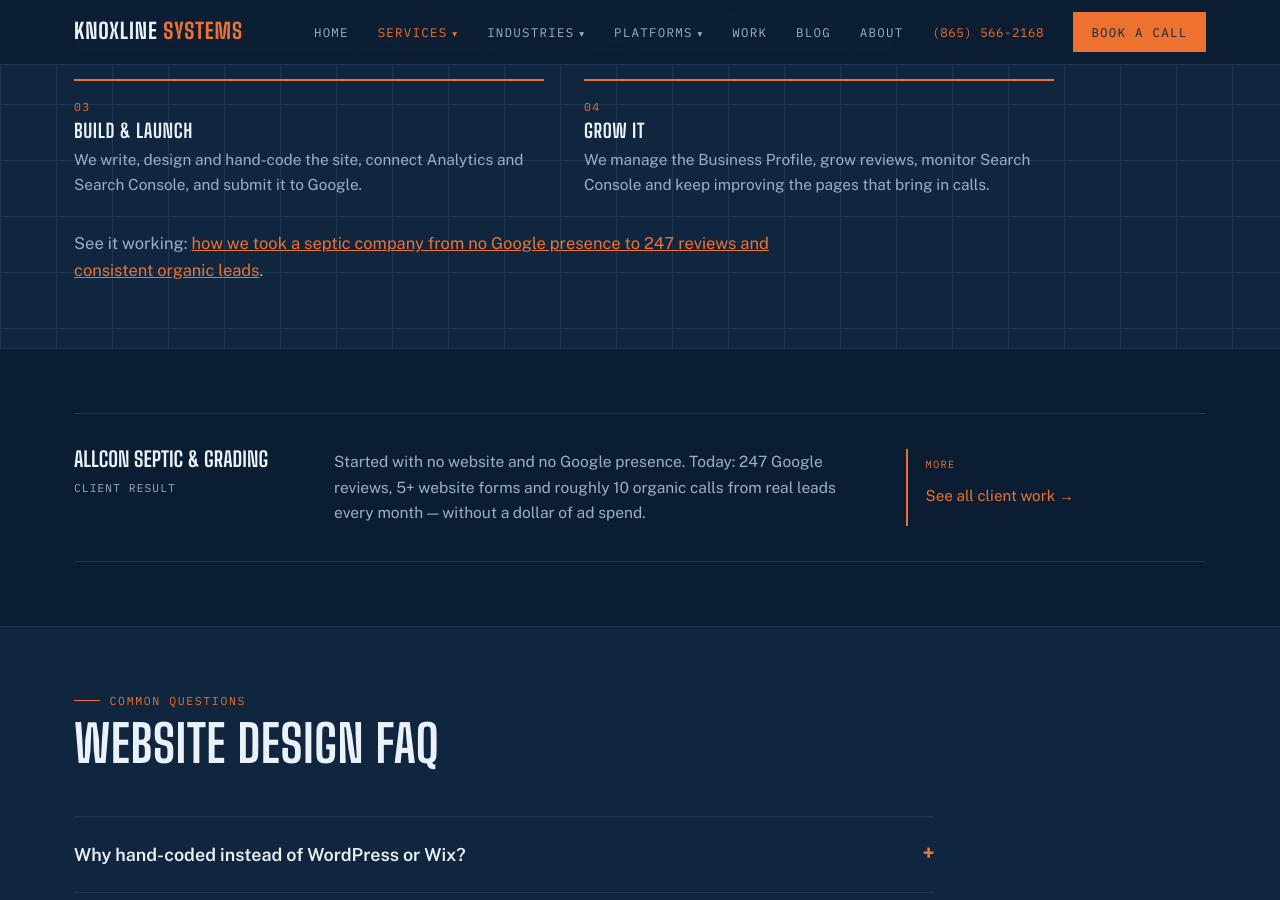
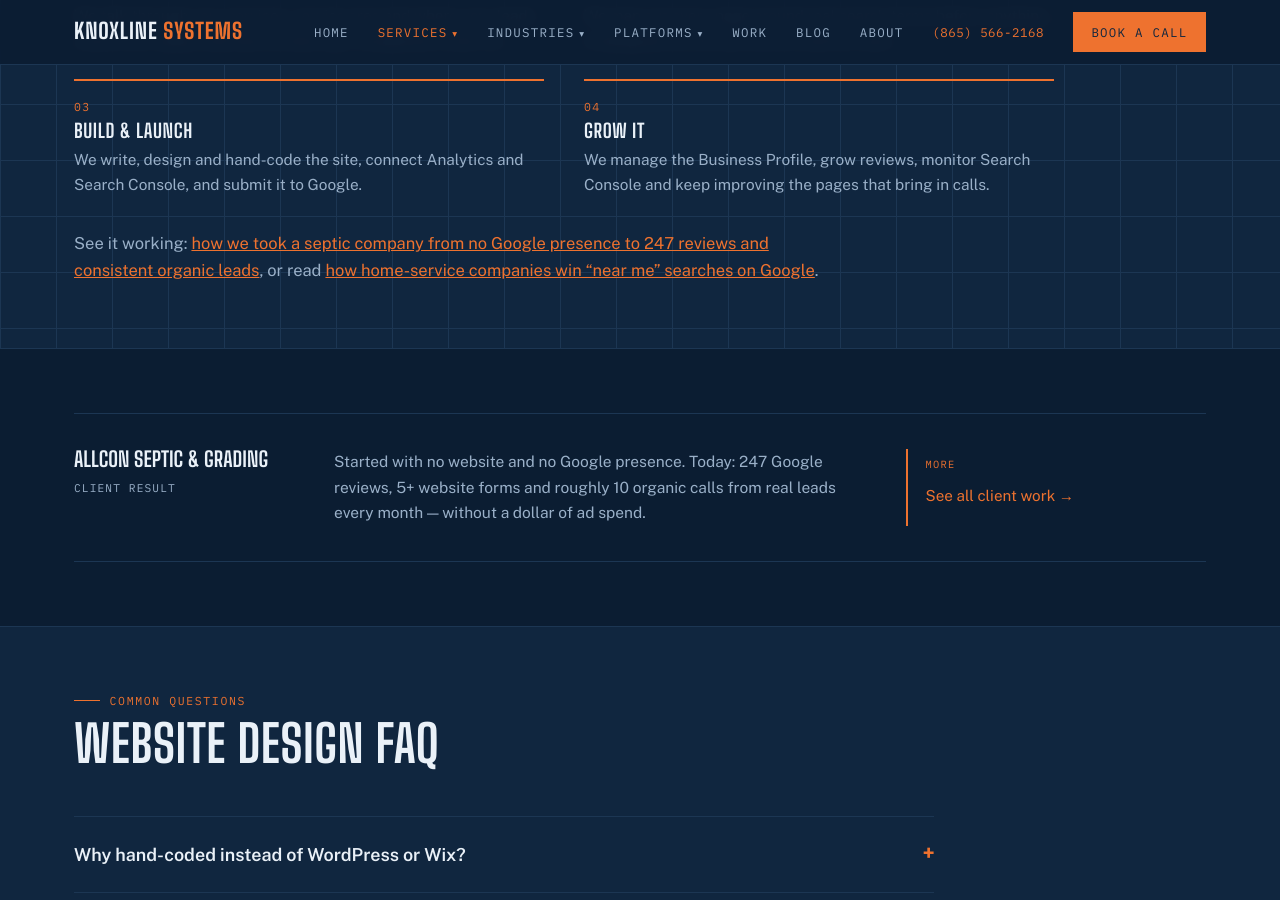
Before and after one commit to Westyn3/Knoxline-Systems, a Jekyll site: the page websites.html, which Jekyll copies as it is, in a window 1280 px wide and 900 px high, scrolled down 2352 px. Built offline with Jekyll 4.4.1, drawn with Linux system fonts in a browser that asks for light colours.

Commit message:
Link three unindexed blog posts from service pages
Co-Authored-By: Claude Opus 5.5 <noreply@anthropic.com>
Claude-Session: https://claude.ai/code/session_01TcFYocd541SwqNUboSzTq3

```diff
--- a/automated-reporting.html
+++ b/automated-reporting.html
@@ -153,7 +153,7 @@
       <li><h3>Build &amp; check</h3><p>Dashboards and reports are built, then checked against numbers you already trust.</p></li>
       <li><h3>Keep it accurate</h3><p>As your business changes, the reports change with it. On a retainer, we monitor the sync.</p></li>
     </ol>
-    <p class="reveal" style="margin-top:2rem;color:var(--slate);max-width:760px">See the system behind one dashboard: <a href="/blog/jobnimbus-payroll-automation-roofing/" style="color:var(--orange)">how we automated a two-location roofer’s payroll and reporting from JobNimbus</a>.</p>
+    <p class="reveal" style="margin-top:2rem;color:var(--slate);max-width:760px">See the system behind one dashboard: <a href="/blog/jobnimbus-payroll-automation-roofing/" style="color:var(--orange)">how we automated a two-location roofer’s payroll and reporting from JobNimbus</a>, or read <a href="/blog/your-crm-has-the-data.-here-s-how-a-live-dashboard-turns-it-into-answers/" style="color:var(--orange)">how a live dashboard turns your CRM data into answers</a>.</p>
   </div>
 </section>
 <section class="cases" style="padding:64px 0"><div class="wrap"><div class="case reveal" style="border-bottom:1px solid var(--line-faint)"><div class="who"><b>Greater Roofing Solutions</b><span>Client result</span></div><div class="what">A live dashboard across two locations answers the questions the owner used to spend hours calculating — every job, dollar, and rep, any time he wants to look.</div><div class="result"><span class="label">Case study</span><p><a href="/blog/jobnimbus-payroll-automation-roofing/" style="color:var(--orange)">See the JobNimbus system behind the dashboard and automated payroll →</a></p></div></div></div></section>
--- a/business-automation.html
+++ b/business-automation.html
@@ -158,7 +158,7 @@
       <li><h3>Build &amp; test</h3><p>The automation runs alongside your current process until the results match.</p></li>
       <li><h3>Hand it off</h3><p>It runs on its own; you review the output. On a retainer, we keep it maintained.</p></li>
     </ol>
-    <p class="reveal" style="margin-top:2rem;color:var(--slate);max-width:760px">Not sure where to start? Read <a href="/blog/what-is-business-process-automation-and-do-you-need-it/" style="color:var(--orange)">what business process automation is and whether you need it</a>, or see <a href="/blog/jobnimbus-payroll-automation-roofing/" style="color:var(--orange)">how one roofer got 6–8 hours of payroll work back every pay period</a>.</p>
+    <p class="reveal" style="margin-top:2rem;color:var(--slate);max-width:760px">Not sure where to start? Take the <a href="/blog/the-10-minute-business-automation-audit-5-questions-every-service-business-owner-should-ask/" style="color:var(--orange)">10-minute business automation audit</a>, read <a href="/blog/what-is-business-process-automation-and-do-you-need-it/" style="color:var(--orange)">what business process automation is and whether you need it</a>, or see <a href="/blog/jobnimbus-payroll-automation-roofing/" style="color:var(--orange)">how one roofer got 6–8 hours of payroll work back every pay period</a>.</p>
   </div>
 </section>
 <section class="cases" style="padding:64px 0"><div class="wrap"><div class="case reveal" style="border-bottom:1px solid var(--line-faint)"><div class="who"><b>Greater Roofing Solutions</b><span>Client result</span></div><div class="what">Payroll that used to eat 6–8 hours per run now calculates itself from job data — checked, not computed, by a human.</div><div class="result"><span class="label">Case study</span><p><a href="/blog/jobnimbus-payroll-automation-roofing/" style="color:var(--orange)">Read the JobNimbus payroll automation case study →</a></p></div></div></div></section>
--- a/websites.html
+++ b/websites.html
@@ -236,7 +236,7 @@
       <li><h3>Build &amp; launch</h3><p>We write, design and hand-code the site, connect Analytics and Search Console, and submit it to Google.</p></li>
       <li><h3>Grow it</h3><p>We manage the Business Profile, grow reviews, monitor Search Console and keep improving the pages that bring in calls.</p></li>
     </ol>
-    <p class="reveal" style="margin-top:2rem;color:var(--slate);max-width:760px">See it working: <a href="/blog/how-we-took-a-septic-company-from-no-google-presence-to-247-reviews-and-consistent-organic-leads/" style="color:var(--orange)">how we took a septic company from no Google presence to 247 reviews and consistent organic leads</a>.</p>
+    <p class="reveal" style="margin-top:2rem;color:var(--slate);max-width:760px">See it working: <a href="/blog/how-we-took-a-septic-company-from-no-google-presence-to-247-reviews-and-consistent-organic-leads/" style="color:var(--orange)">how we took a septic company from no Google presence to 247 reviews and consistent organic leads</a>, or read <a href="/blog/how-home-service-companies-win-near-me-searches-on-google/" style="color:var(--orange)">how home-service companies win “near me” searches on Google</a>.</p>
   </div>
 </section>
 <section class="cases" style="padding:64px 0">
```
